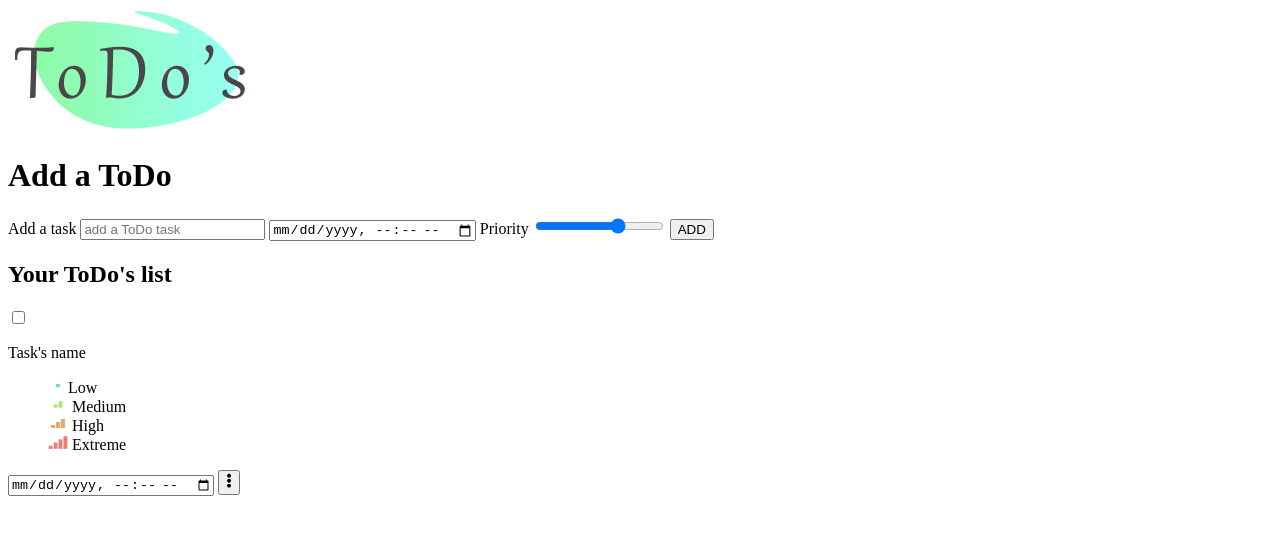
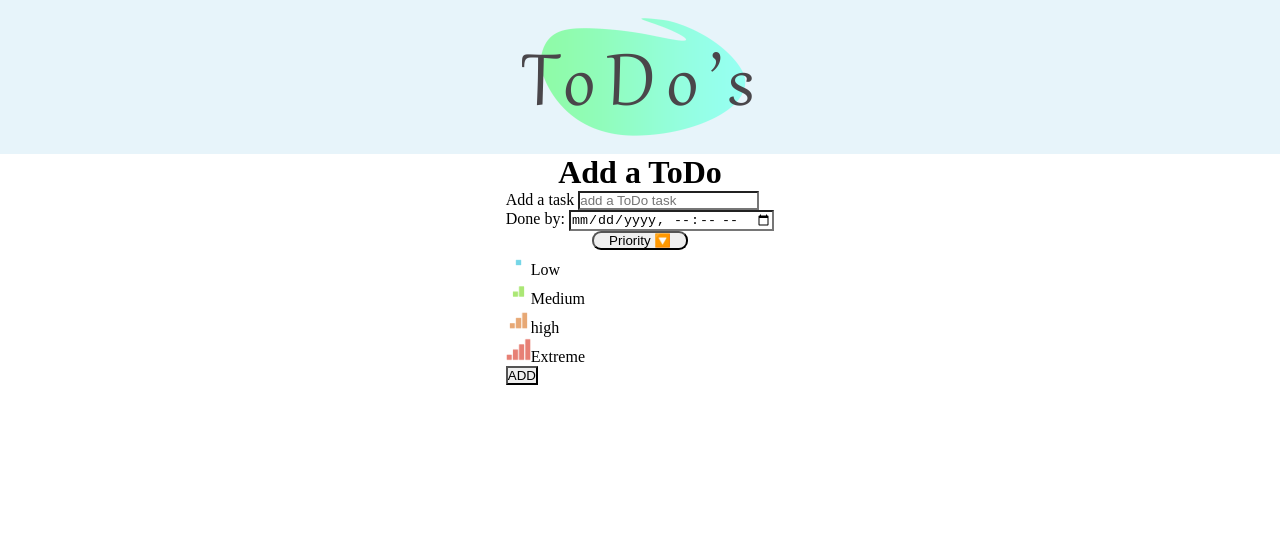
Before and after one commit to Jake7463/ToDos, a plain HTML site: page index.html in a window 1280 px wide. Drawn offline with Linux system fonts and the light colour scheme.

Commit message:
restarting with a better plan

```diff
--- a/index.html
+++ b/index.html
@@ -5,8 +5,8 @@
   <title>Hello, world!</title>
   <meta name="viewport" content="width=device-width,initial-scale=1" />
   <meta name="description" content="" />
-  <link rel="stylesheet" type="text/css" href="style.css" />
-  <link rel="icon" href="favicon.png">
+  <link rel="stylesheet" type="text/css" href="styles.css" />
+  <link rel="icon" href="./Images/Logo.png">
   <meta property="og:title" content="" />
   <meta property="og:description" content="" />
   <meta property="og:image" content="" />
@@ -14,51 +14,30 @@
 </head>
 <body>
   <header>
-    <img src="/Images/Logo.png" width="250"/>
+    <img src="./Images/Logo.png" width="250"/>
   </header>
   <main>
-    <h1>Add a ToDo</h1>
-    <section>
+    <h1 id="add-todo">Add a ToDo</h1>
+    <section class="add-task">
       <form action="#">
-        <label>Add a task
+        <span class="add-span"><label>Add a task
           <input type="text" name="" placeholder="add a ToDo task">
-        </label>
-        <input type="datetime-local">
-        <label>Priority
-          <input type="range" min="1" max="4">
-        </label>
-        <button type="submit">ADD</button>
+        </label></span><br>
+        <span  class="add-span"><label>Done by:
+          <input type="datetime-local">
+        </label></span>
+        <div class="priority-drop">
+          <button class="selected" onclick="dropdownClick()">Priority 🔽</button>
+          <label><img src="Images/Blue.png" width="25px">Low</label>
+          <label><img src="Images/Green.png" width="25px">Medium</label>
+          <label><img src="Images/Orange.png" width="25px">high</label>
+          <label><img src="Images/Red.png" width="25px">Extreme</label>
+        </div>
+
+
+
+
+
+        <button type="submit" class="add">ADD</button>
       </form>
     </section>
-    <section>
-      <h2>
-        Your ToDo's list
-      </h2>
-      <span id="listRepresentation">
-        <input type="checkbox"/>
-        <p id="task-name">Task's name</p>
-        <ul style="list-style-type: none;">
-          <li class="dropdown-item">
-            <img src="Images/Blue.png" width="20" height="15">Low</li>
-          <li class="dropdown-item">
-            <img src="Images/Green.png" width="20" height="15"> Medium
-          </li>
-          <li class="dropdown-item">
-            <img src="Images/Orange.png" width="20" height="15"> High
-          </li>
-      <li class="dropdown-item">
-          <img src="Images/Red.png" width="20" height="15"> Extreme</li>
-        </ul>
-        <input type="datetime-local">
-        <button>
-          <img src="/Images/3dot.png" height="16vh">
-        </button>
-      </span>
-    </section>
-    <section></section>
-  </main>
-
-  <footer></footer>
-  <script src="app.js"></script>
-</body>
-</html>
--- a/styles.css
+++ b/styles.css
@@ -0,0 +1,57 @@
+
+* {
+    margin: 0;
+    padding: 0;
+    border-radius: 0;
+}
+
+#add-todo{
+    display: flex;
+    justify-content: center;
+}
+
+header{
+    background-color: #E7F4FA;
+    display: flex;
+}
+
+header img{
+    margin-left: auto;
+    margin-right: auto;
+    padding-top: 15px;
+    padding-bottom: 15px;
+}
+
+.add-task{
+    display: flex;
+    flex-direction: column;
+    gap: 15%;
+    align-items: center;
+    align-content: center;
+    justify-content: space-between;
+    padding-left: 6%;
+    padding-right: 6%;
+
+}
+
+.priority-drop{
+    display: flex;
+    flex-direction: column;
+
+}
+
+.selected{
+    display: inline-flex;
+    width: fit-content;
+    padding: 0 15px;
+    justify-content: flex-end;
+    border-radius: 9px;
+    margin: auto;
+    justify-items: flex-end;
+    align-items: flex-end;
+    align-content: flex-end;
+}
+
+.add-span{
+    justify-content: space-between;
+}
```
